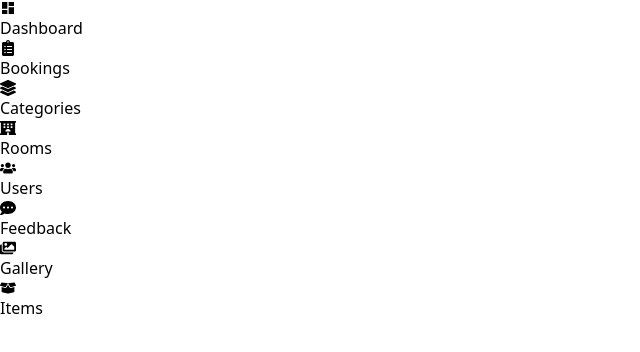
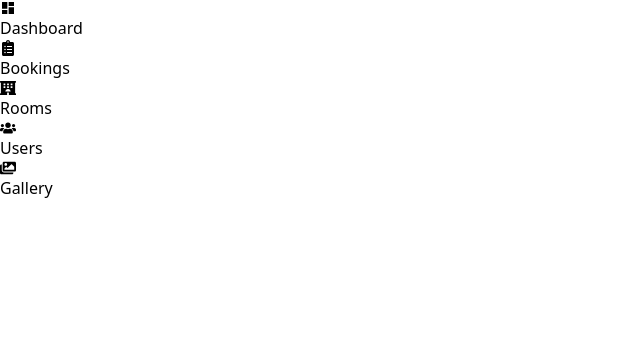
Before and after one commit to THIS4LA/hotel-management-frontEnd, a React (Vite) app: page /admin in a window 1280 px wide. Shown: the top 352 px of the page, without its empty margins (0-640 px from the left). Built offline with nearby package versions, Linux system fonts and the light colour scheme.

Commit message:
remove unwanted pages nav from dashboard

```diff
--- a/src/pages/admin/dashboard.jsx
+++ b/src/pages/admin/dashboard.jsx
@@ -1,32 +1,25 @@
-import { Route, Routes, Link } from "react-router-dom";
+import { Route, Routes, Link, NavLink } from "react-router-dom";
 import {
   FaClipboardList,
   FaUsers,
   FaImages,
   FaBoxOpen,
   FaCommentDots,
-  FaLayerGroup,
   FaHotel,
 } from "react-icons/fa";
 import { MdDashboard } from "react-icons/md";
 
 import Booking from "./adminBooking.jsx";
-import Category from "./adminCategory.jsx";
-import Feedback from "./adminFeedback.jsx";
 import Gallery from "./adminGallery.jsx";
-import Item from "./adminItem.jsx";
 import Room from "./adminRoom.jsx";
 import User from "./adminUser.jsx";
 
 export default function Dashboard() {
   const menuItems = [
     { icon: <FaClipboardList />, label: "Bookings", path: "/admin/bookings" },
-    { icon: <FaLayerGroup />, label: "Categories", path: "/admin/categories" },
     { icon: <FaHotel />, label: "Rooms", path: "/admin/rooms" },
     { icon: <FaUsers />, label: "Users", path: "/admin/users" },
-    { icon: <FaCommentDots />, label: "Feedback", path: "/admin/feedback" },
-    { icon: <FaImages />, label: "Gallery", path: "/admin/gallery" },
-    { icon: <FaBoxOpen />, label: "Items", path: "/admin/items" },
+    { icon: <FaImages />, label: "Gallery", path: "/admin/gallery" }
   ];
 
   return (
@@ -41,28 +34,31 @@ export default function Dashboard() {
         {/* Navigation Items */}
         <div className="w-full flex flex-col gap-2 px-4">
           {menuItems.map((item, index) => (
-            <Link
+            <NavLink
               key={index}
-              to={item.path} // Use relative paths here
-              className="flex items-center gap-5 w-full pl-10 pr-4 py-4 rounded-md border border-transparent hover:bg-[#E0F4FE] hover:text-[#009DDC] hover:border-[#009DDC] transition-colors"
+              to={item.path}
+              className={({ isActive }) =>
+                `flex items-center gap-5 w-full pl-10 pr-4 py-4 rounded-md border ${
+                  isActive
+                    ? "bg-[#E0F4FE] text-[#009DDC] border-[#009DDC]"
+                    : "border-transparent text-[#6D6D6D]"
+                } hover:bg-[#E0F4FE] hover:text-[#009DDC] hover:border-[#009DDC] transition-colors`
+              }
             >
               {item.icon}
               {item.label}
-            </Link>
+            </NavLink>
           ))}
         </div>
       </div>
 
       {/* Content Area */}
       <div className="w-[80%] h-screen bg-[#F8F9FA] p-6 overflow-y-scroll">
-        <Routes path="/*">
+        <Routes>
           <Route path="/bookings" element={<Booking />} />
-          <Route path="/categories" element={<Category />} />
           <Route path="/rooms" element={<Room />} />
           <Route path="/users" element={<User />} />
-          <Route path="/feedback" element={<Feedback />} />
           <Route path="/gallery" element={<Gallery />} />
-          <Route path="/items" element={<Item />} />
         </Routes>
       </div>
     </div>
```
